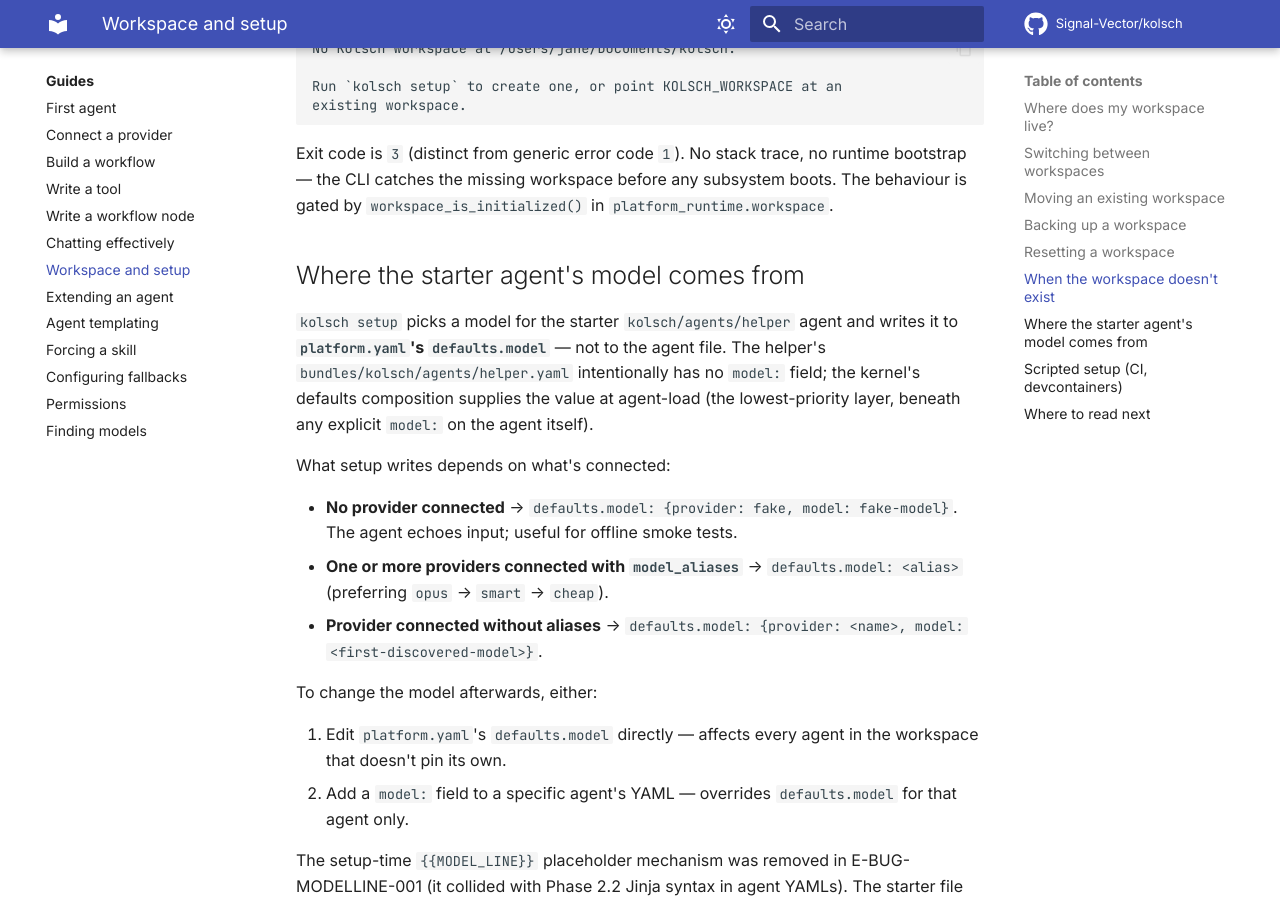
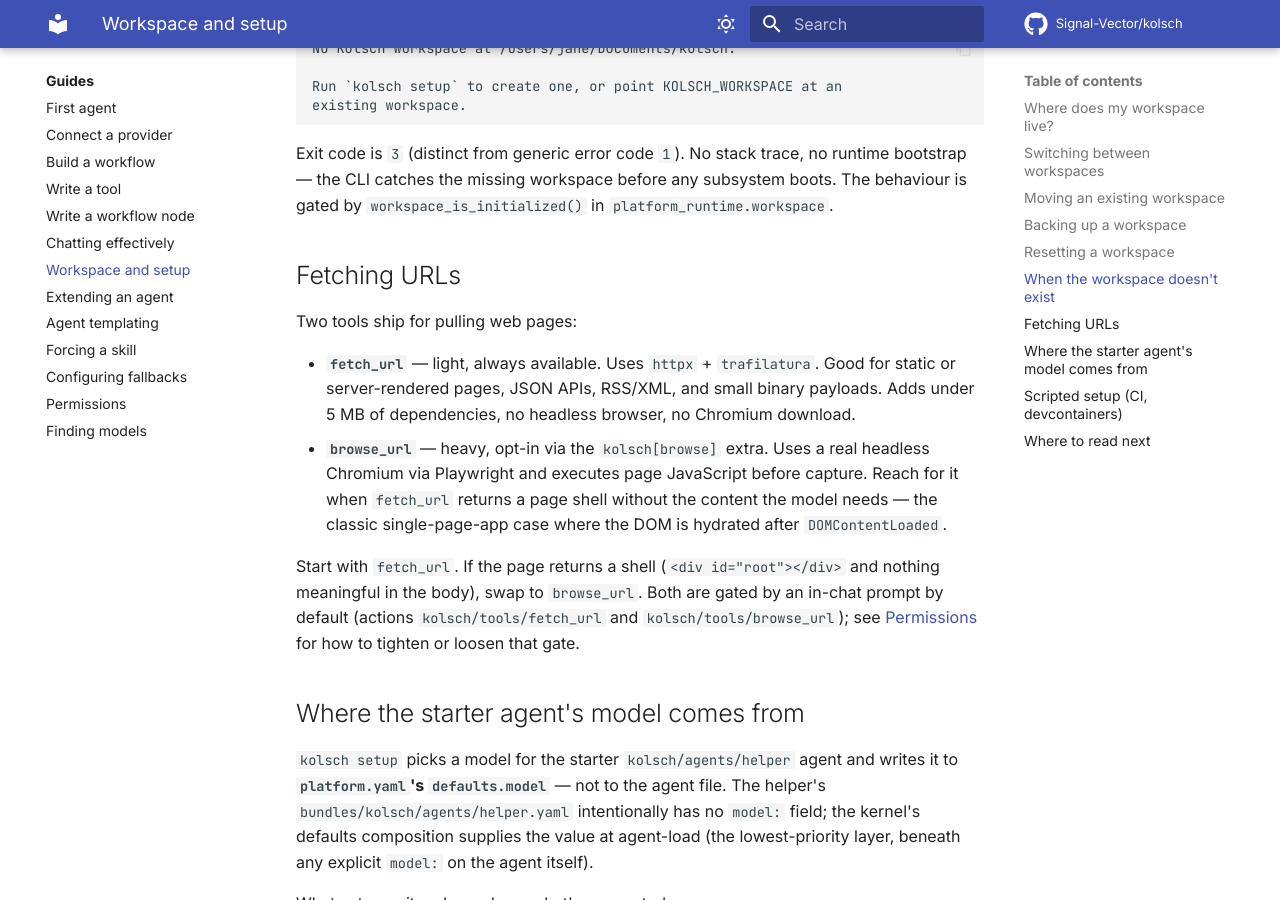
Before and after one commit to Signal-Vector/kolsch, an MkDocs documentation site: the page built from docs/how-to/workspace-and-setup.md, in a window 1280 px wide and 900 px high, scrolled down 2309 px. Built offline with MkDocs 1.6.1 and Material for MkDocs 9.7.7, drawn with Linux system fonts in a browser that asks for light colours; comment, search, counter and statistics services are not loaded.

Commit message:
docs(how-to): document fetch_url + wire default authz
Step 6 of qol-fetch-url-tool-build.md — the final step in the
fetch_url shipping sequence.

- src/cli/_setup.py: add {tool.fetch_url, prompt} rule to the
  workspace-only default rule set alongside tool.bash. Network
  access is a fresh capability, conservative default (matches
  spec §3.1 + AC 11).
- docs/how-to/permissions.md: extend the default rule listing +
  sample output with rl_fetch_url_any; add a pointer to the
  Fetching URLs section.
- docs/how-to/workspace-and-setup.md: new "Fetching URLs"
  subsection explaining fetch_url (light, always available) vs
  browse_url (heavy, opt-in) — spec docs bullet + AC 12.
- docs/how-to/write-a-tool.md: new how-to listing every built-in
  in bundles/kolsch/tools/, with fetch_url documented alongside
  read_file / write_file / list_files / bash. README index gains
  the new entry.
- tests/component/test_setup.py: _PHASE_2_0_DEFAULT_WHATS gains
  tool\.fetch_url so the Phase 2.0 migration test's default-rule
  presence check keeps matching the actual default set.

The PR itself is NOT opened by this commit — the build guardrails
stop before `gh pr create`. Coordinator opens the PR.

Co-Authored-By: Claude Opus 4.7 (1M context) <noreply@anthropic.com>

```diff
--- a/docs/how-to/workspace-and-setup.md
+++ b/docs/how-to/workspace-and-setup.md
@@ -113,6 +113,28 @@ trace, no runtime bootstrap — the CLI catches the missing workspace
 before any subsystem boots. The behaviour is gated by
 `workspace_is_initialized()` in `platform_runtime.workspace`.
 
+## Fetching URLs
+
+Two tools ship for pulling web pages:
+
+- **`fetch_url`** — light, always available. Uses `httpx` +
+  `trafilatura`. Good for static or server-rendered pages, JSON
+  APIs, RSS/XML, and small binary payloads. Adds under 5 MB of
+  dependencies, no headless browser, no Chromium download.
+- **`browse_url`** — heavy, opt-in via the `kolsch[browse]` extra.
+  Uses a real headless Chromium via Playwright and executes page
+  JavaScript before capture. Reach for it when `fetch_url` returns
+  a page shell without the content the model needs — the classic
+  single-page-app case where the DOM is hydrated after
+  `DOMContentLoaded`.
+
+Start with `fetch_url`. If the page returns a shell
+(`<div id="root"></div>` and nothing meaningful in the body), swap
+to `browse_url`. Both are gated by an in-chat prompt by default
+(actions `kolsch/tools/fetch_url` and `kolsch/tools/browse_url`); see
+[Permissions](permissions.md) for how to tighten or loosen that
+gate.
+
 ## Where the starter agent's model comes from
 
 `kolsch setup` picks a model for the starter `kolsch/agents/helper` agent
```
Also changed, not shown: docs/how-to/permissions.md (+5 -2 lines), 2 other files.
